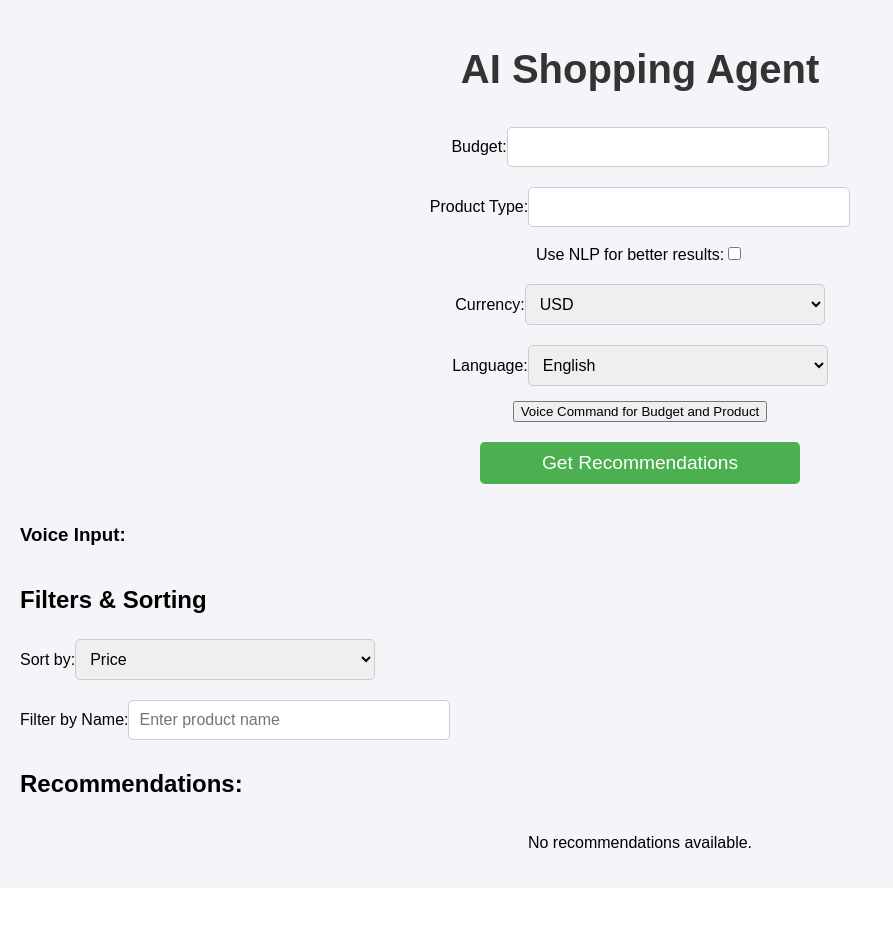
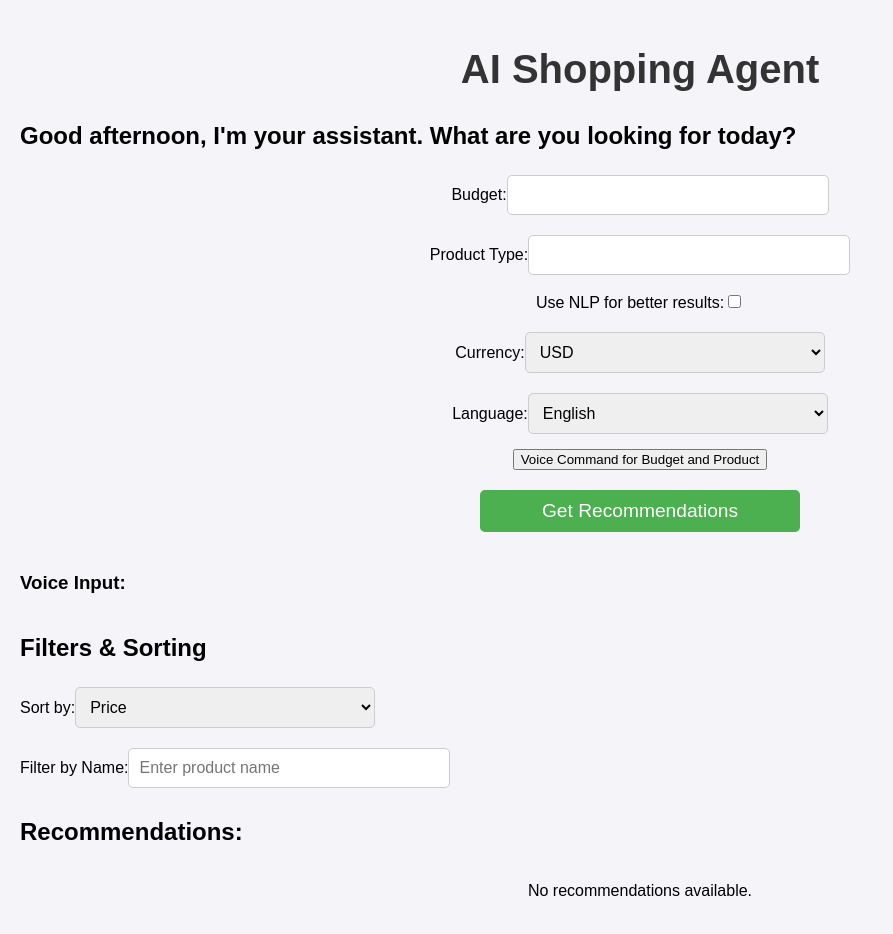
Before and after one commit to VINUKA-DINETHMIN/ai-shopping-agent, a React (Create React App) app in the folder ai-agent-frontend/: page / in a window 1280 px wide. Shown: the whole page, without its empty margins (0-893 px from the left). Before the commit the page ends 888 px from the top, so only its background shows below. Built offline with nearby package versions, Linux system fonts and the light colour scheme.

Commit message:
Update App.js

```diff
--- a/ai-agent-frontend/src/App.js
+++ b/ai-agent-frontend/src/App.js
@@ -15,6 +15,25 @@ function App() {
   const [isListening, setIsListening] = useState(false);
   const [transcript, setTranscript] = useState(""); // State to store the voice input
   const recognition = new (window.SpeechRecognition || window.webkitSpeechRecognition)();
+
+  // Time-based greeting
+  const getGreeting = () => {
+    const hour = new Date().getHours();
+    if (hour < 12) return "Good morning";
+    if (hour < 18) return "Good afternoon";
+    return "Good evening";
+  };
+
+  const getAssistantMessage = () => {
+    if (!criteria.budget && !criteria.product) {
+      return "What are you looking for today?";
+    } else if (criteria.budget && !criteria.product) {
+      return "Please tell me the product you're looking for.";
+    } else if (!criteria.budget && criteria.product) {
+      return "Please tell me your budget.";
+    }
+    return "How may I assist you further?";
+  };
 
   useEffect(() => {
     recognition.continuous = true;
@@ -122,6 +141,8 @@ function App() {
   return (
     <div className="app-container">
       <h1 className="title">AI Shopping Agent</h1>
+      <h2>{getGreeting()}, I'm your assistant. {getAssistantMessage()}</h2>
+
       <form onSubmit={handleSubmit} className="form-container">
         <div className="form-group">
           <label>Budget:</label>
```
